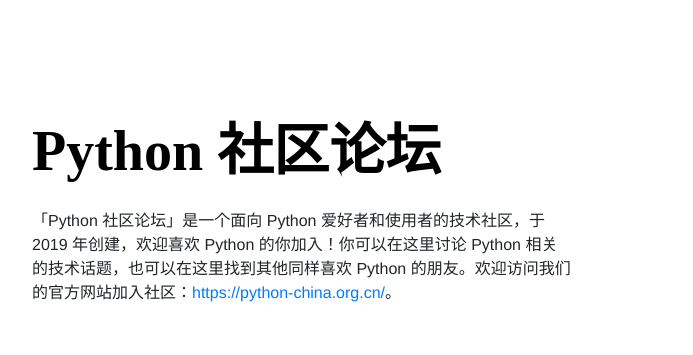
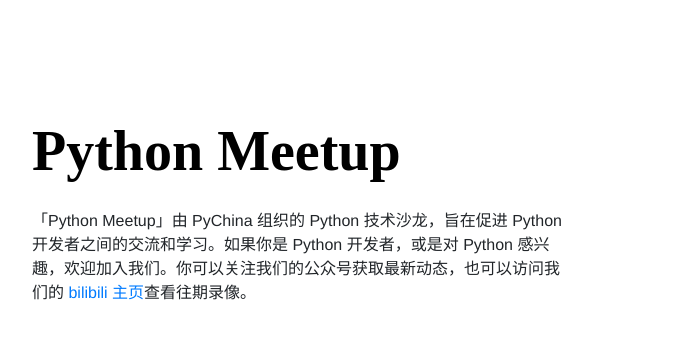
Before and after one commit to PyChina/PyChina.github.io, a plain HTML site: page index.html in a window 1280 px wide. Shown: the part 1685-2040 px from the top of the page, 101-794 px from the left. Drawn offline with Linux system fonts and the light colour scheme.

Commit message:
Replace "Python Forum" with "Python Meetup"

```diff
--- a/index.html
+++ b/index.html
@@ -114,8 +114,8 @@
         </div>
         <div class="col-lg-7 order-lg-1">
           <div class="p-5">
-            <h2 class="display-4 mb-4"><a class="sleep-link" href="https://python-china.org.cn/">Python 社区论坛</a></h2>
-            <p>「Python 社区论坛」是一个面向 Python 爱好者和使用者的技术社区，于 2019 年创建，欢迎喜欢 Python 的你加入！你可以在这里讨论 Python 相关的技术话题，也可以在这里找到其他同样喜欢 Python 的朋友。欢迎访问我们的官方网站加入社区：<a href="https://python-china.org.cn/">https://python-china.org.cn/</a>。</p>
+            <h2 class="display-4 mb-4"><a class="sleep-link" href="https://python-china.org.cn/">Python Meetup</a></h2>
+            <p>「Python Meetup」由 PyChina 组织的 Python 技术沙龙，旨在促进 Python 开发者之间的交流和学习。如果你是 Python 开发者，或是对 Python 感兴趣，欢迎加入我们。你可以关注我们的公众号获取最新动态，也可以访问我们的 <a href="https://space.bilibili.com/474764697">bilibili 主页</a>查看往期录像。</p>
           </div>
         </div>
       </div>
```
